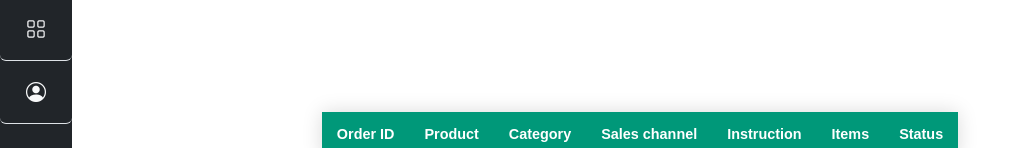
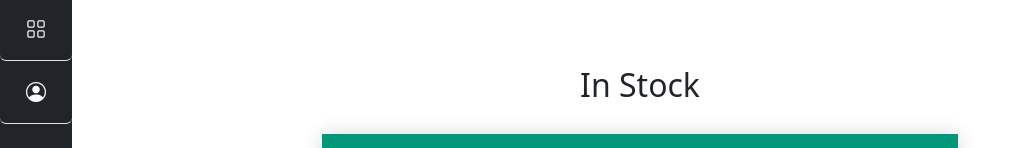
Before and after one commit to IsurikaDaniel/Inventory-System-frontEnd-react-, a React (Vite) app: page / in a window 1280 px wide. Shown: the part 265-413 px from the top of the page, without its empty margins (0-1025 px from the left). Built offline with nearby package versions, Linux system fonts and the light colour scheme; no server answers.

Commit message:
simple change in stack

```diff
--- a/src/SubComponents/Stock.css
+++ b/src/SubComponents/Stock.css
@@ -1,4 +1,10 @@
+.topFrame {
+    margin-bottom: 30px;
+
+}
+
 .styled-table {
+    margin-top: 30px;
     border-collapse: collapse;
     margin: 25px 0;
     font-size: 0.9em;
--- a/src/SubComponents/Stock.jsx
+++ b/src/SubComponents/Stock.jsx
@@ -13,15 +13,25 @@ function Stock() {
         axios.get('http://localhost:5001/api/allStock').then((response) => {
             setData(response.data);
         })
-        .catch(error => {
-            console.log('Error fatching data',error);
-        })
+            .catch(error => {
+                console.log('Error fatching data', error);
+            })
     }, []);
 
     return (
         <div className="d-flex">
             <SideBar />
+
+            {/* <div className="topFrame ">
+                <h2>In Stock</h2>
+            </div> */}
+
             <div className="stockContainer p-3">
+
+                <div className="topFrame ">
+                    <h2>In Stock</h2>
+                </div>
+
                 <table className="styled-table">
                     <thead>
                         <tr>
```
